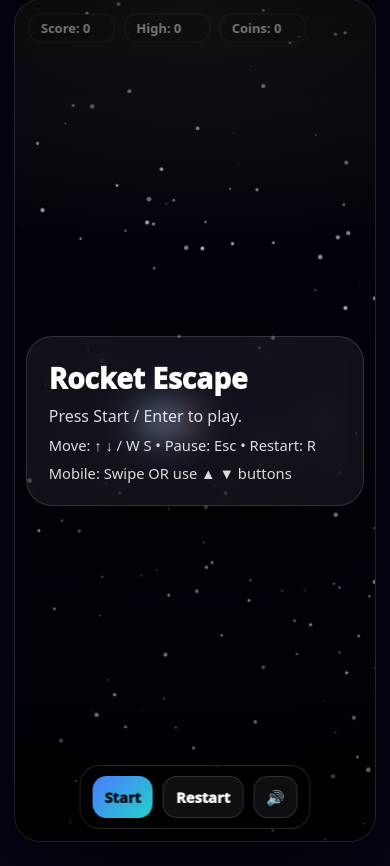
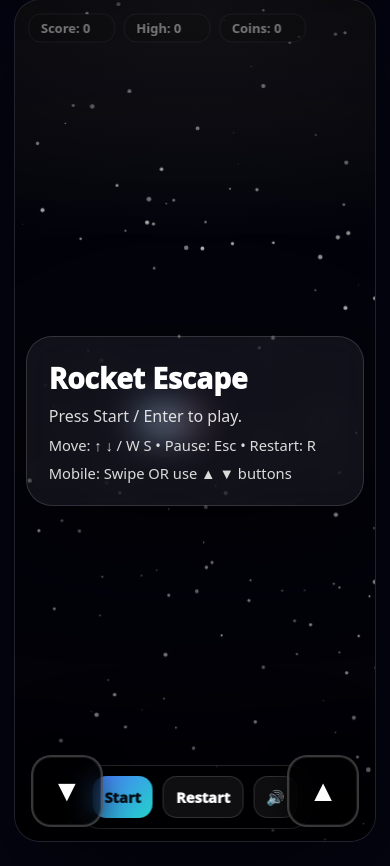
Before and after one commit to Vinay4794/Rocket-Escape, a Flask app: page / in a window 390 px wide. Shown: the part 292-1158 px from the top of the page. Run offline with Flask 3, Linux system fonts and the light colour scheme.

Commit message:
Add mobile button styles for up and down arrows

```diff
--- a/static/style.css
+++ b/static/style.css
@@ -775,3 +775,62 @@ body.fullscreen-game .stage {
 body.fullscreen-game .overlay {
   backdrop-filter: none !important;
 }
+/* ===========================
+   Mobile Buttons (Bottom + Arrows)
+   =========================== */
+
+/* Place both buttons at bottom */
+#btnUp, #btnDown {
+  position: absolute;
+  bottom: 14px;
+  z-index: 1000;
+  pointer-events: auto;
+}
+
+/* Left & right placement */
+#btnDown { left: 16px; }
+#btnUp   { right: 16px; }
+
+/* Premium game button look */
+.mobileBtn {
+  width: 72px;
+  height: 72px;
+  border-radius: 20px;
+
+  border: 2px solid rgba(255, 255, 255, 0.22);
+  background: rgba(0, 0, 0, 0.55);
+
+  display: flex;
+  align-items: center;
+  justify-content: center;
+
+  backdrop-filter: blur(12px);
+  -webkit-backdrop-filter: blur(12px);
+
+  box-shadow:
+    0 14px 30px rgba(0, 0, 0, 0.55),
+    inset 0 0 0 1px rgba(255, 255, 255, 0.08);
+
+  -webkit-tap-highlight-color: transparent;
+  user-select: none;
+  -webkit-user-select: none;
+
+  transition: transform 0.08s ease, background 0.2s ease, border-color 0.2s ease;
+}
+
+.mobileBtn:active {
+  transform: scale(0.92);
+  background: rgba(255, 255, 255, 0.12);
+  border-color: rgba(255, 255, 255, 0.32);
+}
+
+/* Arrow icon styling */
+.mobileBtn .btnIcon {
+  font-size: 30px;
+  font-weight: 900;
+  color: #ffffff;
+  line-height: 1;
+
+  text-shadow:
+    0 8px 18px rgba(0, 0, 0, 0.75);
+}
```
